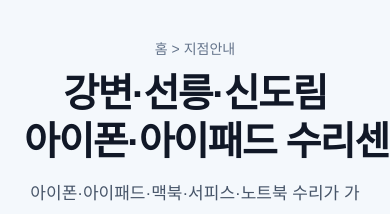
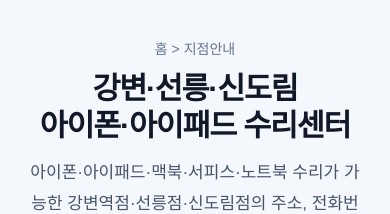
Before and after one commit to isa0070-hub/ice-smile-homepage, a Next.js app: page /branches in a window 390 px wide. Shown: the part 180-394 px from the top of the page. Built offline with nearby package versions, Linux system fonts and the light colour scheme; no server answers; the database is empty.

Commit message:
Fix branches page mobile title wrapping

```diff
--- a/src/app/globals.css
+++ b/src/app/globals.css
@@ -1240,3 +1240,38 @@
 }
 
 /* END HOME INQUIRY LAYOUT V4 */
+
+
+/* BEGIN BRANCHES MOBILE TITLE FIX */
+
+.branches-main-title {
+  max-width: 100%;
+  box-sizing: border-box;
+  word-break: keep-all;
+}
+
+@media (max-width: 768px) {
+  .branches-main-title {
+    width: 100% !important;
+    max-width: 100% !important;
+    margin-left: auto !important;
+    margin-right: auto !important;
+
+    font-size: clamp(27px, 7.8vw, 32px) !important;
+    line-height: 1.22 !important;
+    letter-spacing: -0.04em !important;
+
+    text-align: center !important;
+    white-space: normal !important;
+    word-break: keep-all !important;
+    overflow-wrap: normal !important;
+  }
+
+  .branches-main-title .seo-mobile-title-line {
+    display: inline;
+    white-space: normal;
+    word-break: keep-all;
+  }
+}
+
+/* END BRANCHES MOBILE TITLE FIX */
```
